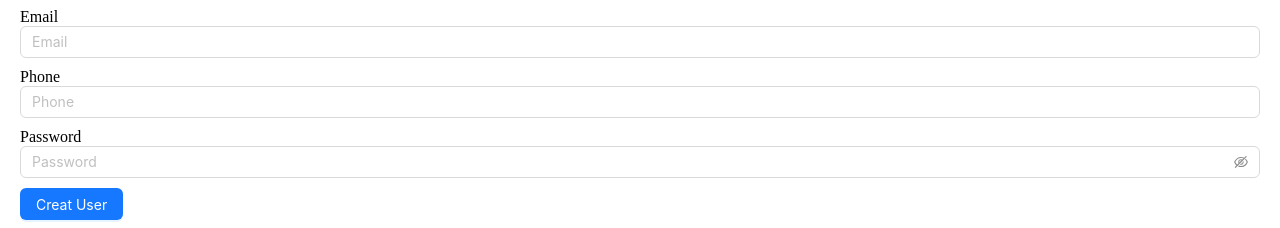
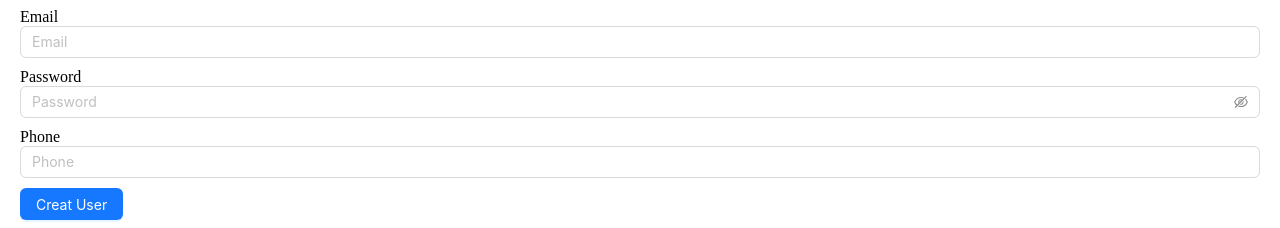
Before and after one commit to hqb2k4/reactjs_base, a React (Vite) app: page /users in a window 1280 px wide. Shown: the part 138-366 px from the top of the page. Built offline with nearby package versions, Linux system fonts and the light colour scheme.

Commit message:
use State Hook take value

```diff
--- a/src/component/user/user.form.jsx
+++ b/src/component/user/user.form.jsx
@@ -1,29 +1,57 @@
 import { Button, Input } from 'antd';
+import { useState } from 'react';
 const UserForm = () => {
+    //useState Hook UserForm
+    const [fullName, setFullName] = useState();
+    const [email, setEmail] = useState();
+    const [phone, setPhone] = useState();
+    const [password, setPassword] = useState();
+    const handleOnClick = () => {
+        console.log("User created:", { fullName, email, phone, password });
+    }
     return (
-        <div className='user-form' style={{margin: '20px 0'}}>
-            <div style={{display: 'flex', flexDirection: 'column', gap: '10px'}}>
+        <div className='user-form' style={{ margin: '20px 0' }}>
+            <div style={{ display: 'flex', flexDirection: 'column', gap: '10px' }}>
                 <div>
                     <span>FullName</span>
-                    <Input placeholder="FullName" />
+                    <Input
+                        placeholder="FullName"
+                        // props value UserForm to Input
+                        value={fullName}
+                        onChange={(event) => { setFullName(event.target.value) }}
+                    />
                 </div>
                 <div>
                     <span>Email</span>
-                    <Input placeholder="Email" />
+                    <Input
+                        placeholder="Email"
+                        value={email}
+                        onChange={(event) => { setEmail(event.target.value) }}
+                    />
+                </div>
+                <div>
+                    <span>Password</span>
+                    <Input.Password
+                        placeholder="Password"
+                        value={password}
+                        onChange={(event) => { setPassword(event.target.value) }}
+                    />
                 </div>
                 <div>
                     <span>Phone</span>
-                    <Input placeholder="Phone" />
+                    <Input
+                        placeholder="Phone"
+                        value={phone}
+                        onChange={(event) => { setPhone(event.target.value) }}
+                    />
                 </div>
                 <div>
-                    <span>Password</span>
-                    <Input.Password placeholder="Password" />
-                </div>
-                <div>
-                    <Button type="primary">Creat User</Button>
+                    <Button type="primary" onClick={handleOnClick}>
+                        Creat User
+                    </Button>
                 </div>
             </div>
-        </div>
+        </div >
 
     );
 }
```
Lines whose indentation alone changed are shown as unchanged.
